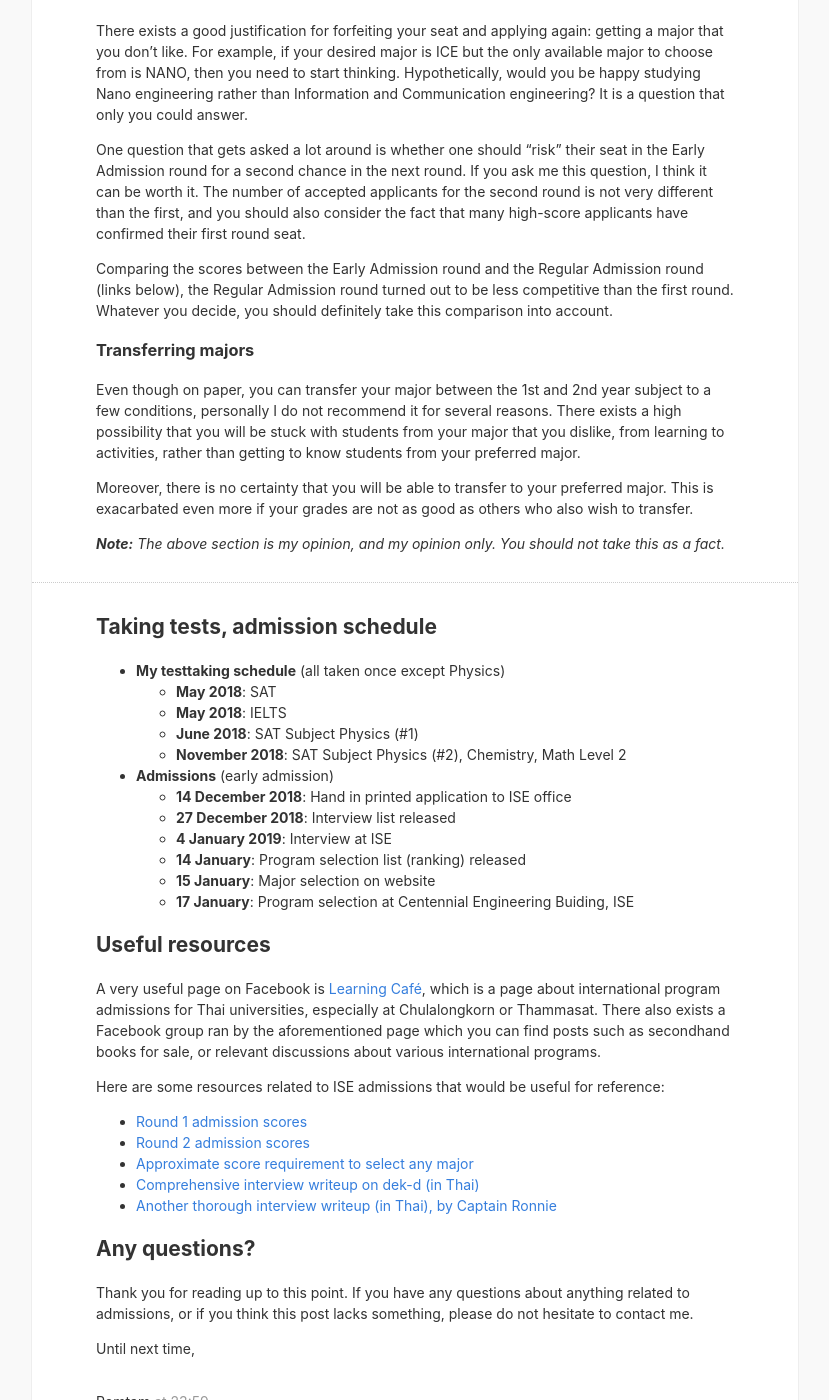
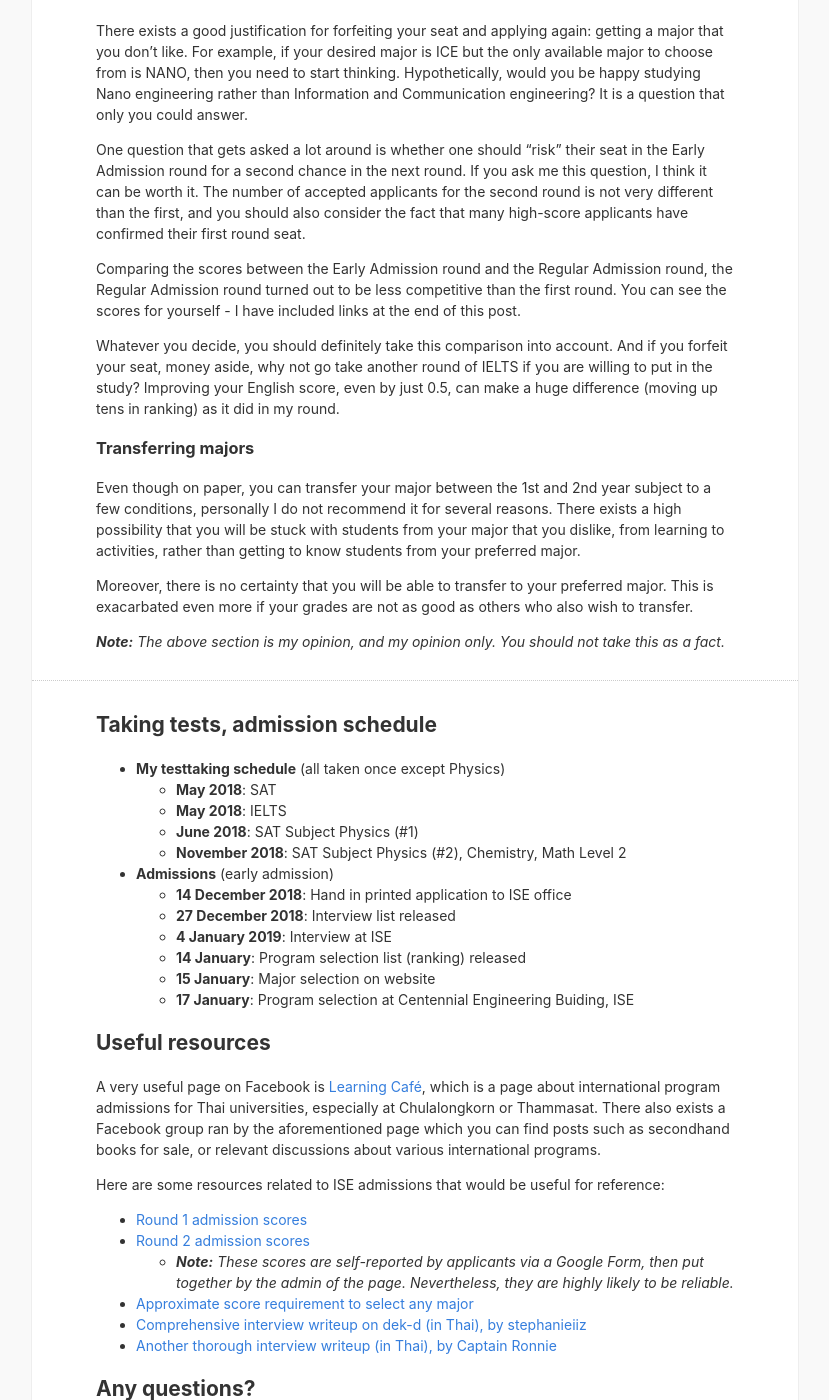
Before and after one commit to Romtam/romtam.github.io, a Jekyll site: the page built from _posts/2019-07-17-ise-application.md, in a window 1280 px wide and 1400 px high, scrolled down 3659 px. Shown: the whole window, without its empty margins (225-1054 px from the left). Built offline with Jekyll 4.4.1, drawn with Linux system fonts in a browser that asks for light colours; nearby versions of some CDN libraries; some of the changed text lies outside the part shown.

Commit message:
Update blog post

```diff
--- a/_posts/2019-07-17-ise-application.md
+++ b/_posts/2019-07-17-ise-application.md
@@ -3,7 +3,7 @@ title: A Basic Guide to ISE Admission
 date: 2019-07-17 23:59:00
 ---
 
-Hello! My name is Romtam, and I got admitted to ISE at Chulalongkorn University in the Early Admission Round (top 25). In this blog post, I aim to share my experience with the admission process along with some tips here and there.
+Hello! My name is Romtam, and I got admitted to ISE at Chulalongkorn University in the Early Admission Round, placing in the top 25 students. In this blog post, I aim to share my experience with the admission process along with some tips here and there.
 
 ## An overview of ISE
 ISE stands for **I**nternational **S**chool of **E**ngineering, and is basically the English program of the Engineering faculty at Chulalongkorn University. As of writing, there are 5 majors to choose from. Contrary to the regular (Thai) program, students choose their preferred major during the admission process, rather than choosing after the first year. In alphabetical order, the majors are:
@@ -14,7 +14,7 @@ ISE stands for **I**nternational **S**chool of **E**ngineering, and is basically
 * NANO (Nano Engineering)
 * ROBOTICS AI (Robotics and Artificial Intelligence Engineering)
 
-Each major has a different number of seats. For the Early Admission round, there are a total of 165 seats available across all majors.
+Each major has a different number of seats. For the Early Admission round, there are a total of 165 seats available across all majors, with the distribution as follows:
 
 * NANO: 40, AERO: 20, ICE: 45, ADME: 30, AI: 30
 
@@ -86,7 +86,7 @@ You should be able to answer the first question before your interview. Think of
 ## Program selection
 Now that you've taken your interview, the next step is to wait until the program selection list is released on the ISE website. It is this document which tells you whether you made it or not, and what your ranking is. If your name is in the document, then congratulations, you have secured a place for yourself in ISE!
 
-After the list is released, you will have to login to the admission website again during a specified time period (next day after list release for me) to select your preferred major from first choice to fifth choice. *[For me: AERO > ICE > AI > NANO > ADME]*
+After the list is released, you will have to login to the admission website again during a specified time period (next day after list release for me) to select your preferred major from first choice to fifth choice. *[**For myself**: AERO > ICE > AI > NANO > ADME]*
 
 You will need to print two copies from the website and bring them on the program selection day.
 
@@ -107,7 +107,9 @@ There exists a good justification for forfeiting your seat and applying again: g
 
 One question that gets asked a lot around is whether one should "risk" their seat in the Early Admission round for a second chance in the next round. If you ask me this question, I think it can be worth it. The number of accepted applicants for the second round is not very different than the first, and you should also consider the fact that many high-score applicants have confirmed their first round seat.
 
-Comparing the scores between the Early Admission round and the Regular Admission round (links below), the Regular Admission round turned out to be less competitive than the first round. Whatever you decide, you should definitely take this comparison into account.
+Comparing the scores between the Early Admission round and the Regular Admission round, the Regular Admission round turned out to be less competitive than the first round. You can see the scores for yourself - I have included links at the end of this post.
+
+Whatever you decide, you should definitely take this comparison into account. And if you forfeit your seat, money aside, why not go take another round of IELTS if you are willing to put in the study? Improving your English score, even by just 0.5, can make a huge difference (moving up tens in ranking) as it did in my round.
 
 ### Transferring majors
 Even though on paper, you can transfer your major between the 1st and 2nd year subject to a few conditions, personally I do not recommend it for several reasons. There exists a high possibility that you will be stuck with students from your major that you dislike, from learning to activities, rather than getting to know students from your preferred major.
@@ -140,11 +142,12 @@ Here are some resources related to ISE admissions that would be useful for refer
 
 * [Round 1 admission scores](https://www.facebook.com/LearningCafebydom9914/posts/985085548343687)
 * [Round 2 admission scores](https://www.facebook.com/LearningCafebydom9914/posts/1038408659678042)
+  * ***Note:** These scores are self-reported by applicants via a Google Form, then put together by the admin of the page. Nevertheless, they are highly likely to be reliable.*
 * [Approximate score requirement to select any major](https://www.facebook.com/LearningCafebydom9914/posts/1043175002534741)
-* [Comprehensive interview writeup on dek-d (in Thai)](https://www.dek-d.com/board/view/3906604/)
+* [Comprehensive interview writeup on dek-d (in Thai), by stephanieiiz](https://www.dek-d.com/board/view/3906604/)
 * [Another thorough interview writeup (in Thai), by Captain Ronnie](https://www.dek-d.com/board/view/3900324/)
 
 ## Any questions?
-Thank you for reading up to this point. If you have any questions about anything related to admissions, or if you think this post lacks something, please do not hesitate to contact me.
+Thank you for reading up to this point. I really hope I put everything forward clearly and you can learn something from my experience. If you have any questions about anything related to admissions, or if you think I should add something to this post, please do not hesitate to contact me.
 
 Until next time,
```
